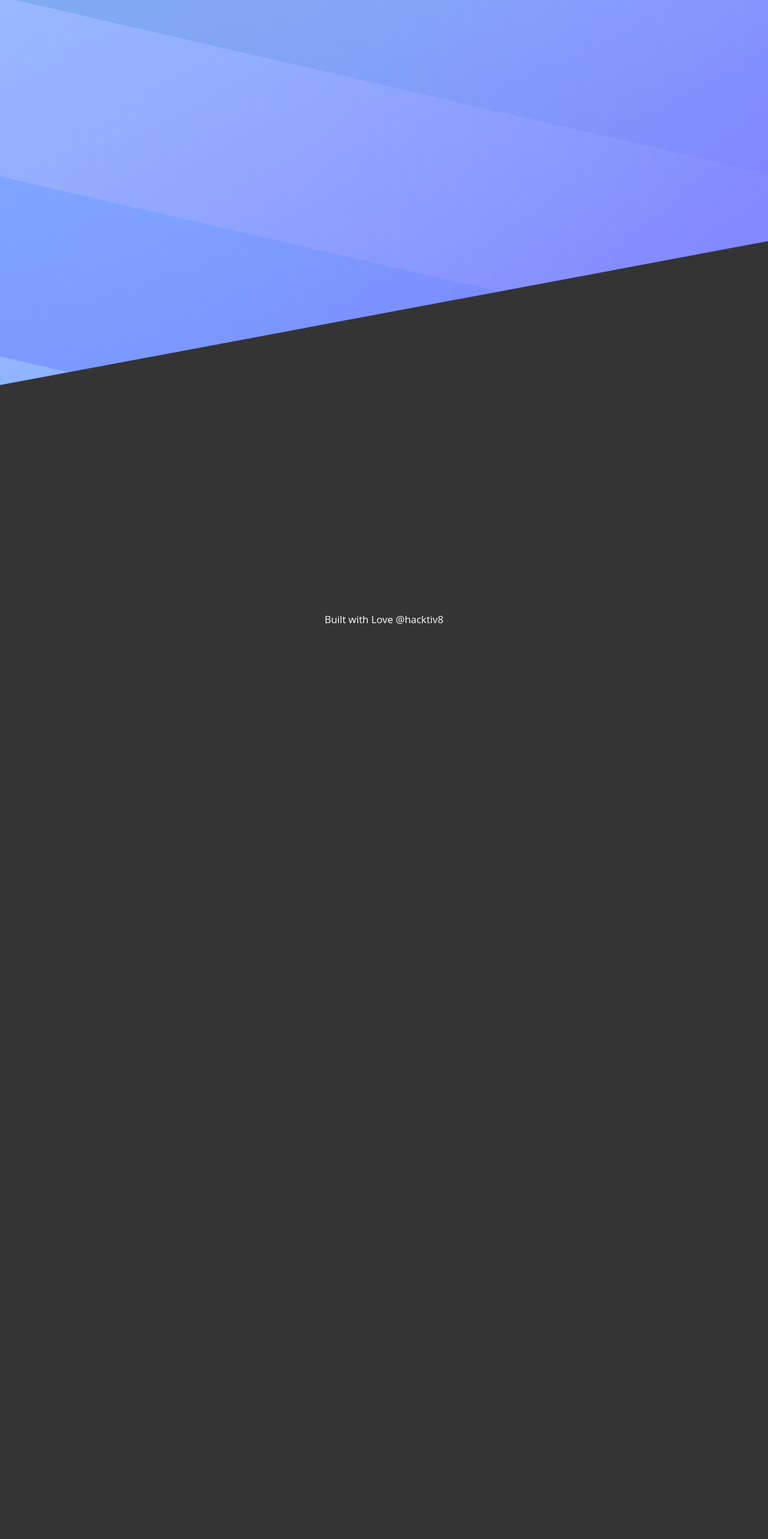
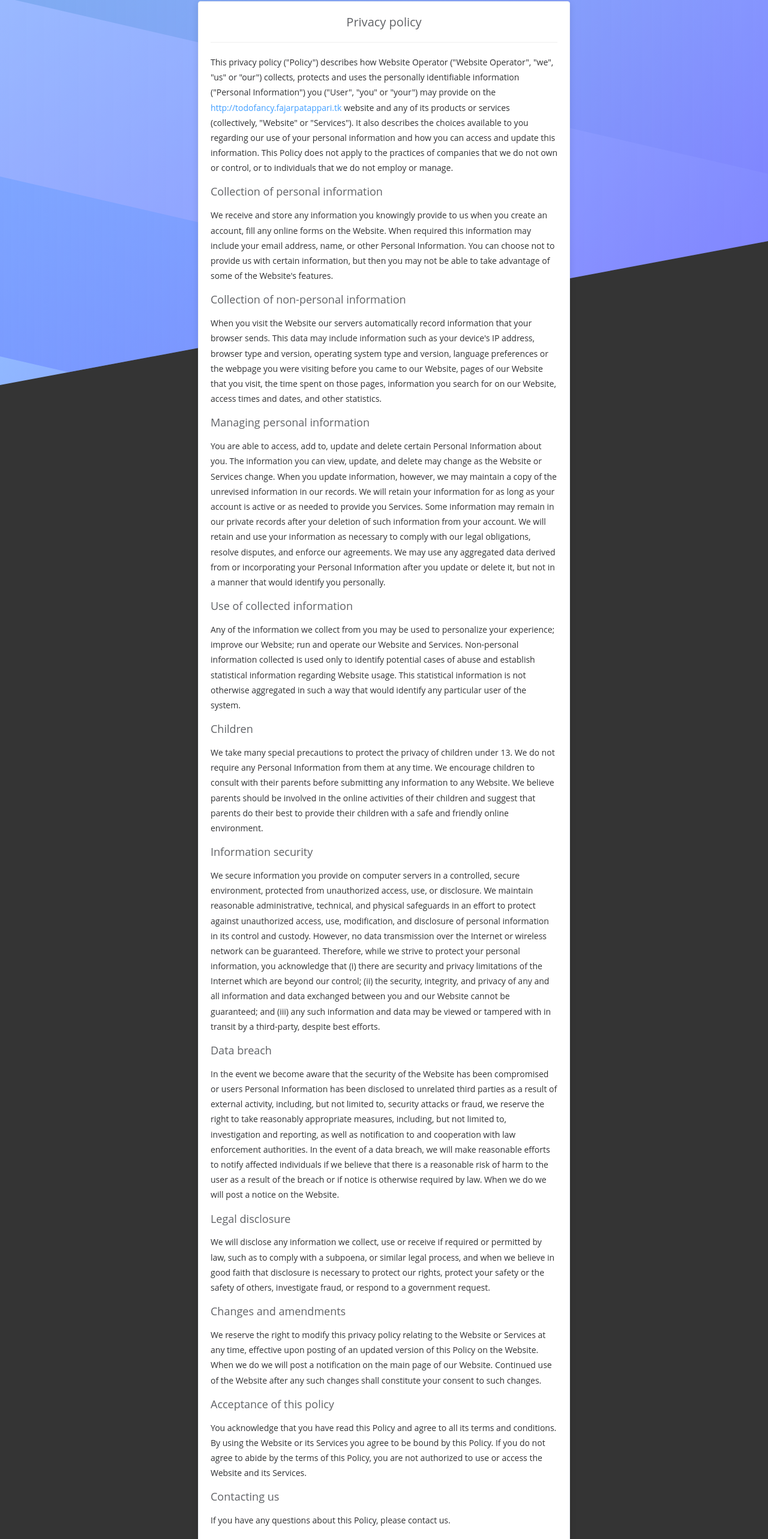
Before and after one commit to nosykretts/todofancy-frontend, a Vue app: page /privacypolicy in a window 1280 px wide. Shown: the part 158-2724 px from the top of the page at 60% size. Before the commit the page ends 1268 px from the top, so only its background shows below. Built offline with nearby package versions, Linux system fonts and the light colour scheme; what vue-facebook-signin-button, vue-touch would draw is missing.

Commit message:
Add privacy policy page

```diff
--- /dev/null
+++ b/src/components/PrivacyPage.vue
@@ -0,0 +1,54 @@
+<template>
+    <el-card class="box-card">
+        <h1 style="text-align:center;">Privacy policy</h1>
+        <hr>
+        <p>This privacy policy ("Policy") describes how Website Operator ("Website Operator", "we", "us" or "our") collects, protects and uses the personally identifiable information ("Personal Information") you ("User", "you" or "your") may provide on the
+            <a target="_blank" rel="nofollow" href="http://todofancy.fajarpatappari.tk">http://todofancy.fajarpatappari.tk</a> website and any of its products or services (collectively, "Website" or "Services"). It also describes the choices available to you regarding our use of your personal information and how you can access and update this information. This Policy does not apply to the practices of companies that we do not own or control, or to individuals that we do not employ or manage.</p>
+
+        <h2>Collection of personal information</h2>
+
+        <p>We receive and store any information you knowingly provide to us when you create an account, fill any online forms on the Website. When required this information may include your email address, name, or other Personal Information. You can choose not to provide us with certain information, but then you may not be able to take advantage of some of the Website's features.</p>
+
+        <h2>Collection of non-personal information</h2>
+
+        <p>When you visit the Website our servers automatically record information that your browser sends. This data may include information such as your device's IP address, browser type and version, operating system type and version, language preferences or the webpage you were visiting before you came to our Website, pages of our Website that you visit, the time spent on those pages, information you search for on our Website, access times and dates, and other statistics.</p>
+
+        <h2>Managing personal information</h2>
+
+        <p>You are able to access, add to, update and delete certain Personal Information about you. The information you can view, update, and delete may change as the Website or Services change. When you update information, however, we may maintain a copy of the unrevised information in our records. We will retain your information for as long as your account is active or as needed to provide you Services. Some information may remain in our private records after your deletion of such information from your account. We will retain and use your information as necessary to comply with our legal obligations, resolve disputes, and enforce our agreements. We may use any aggregated data derived from or incorporating your Personal Information after you update or delete it, but not in a manner that would identify you personally.</p>
+
+        <h2>Use of collected information</h2>
+
+        <p>Any of the information we collect from you may be used to personalize your experience; improve our Website; run and operate our Website and Services. Non-personal information collected is used only to identify potential cases of abuse and establish statistical information regarding Website usage. This statistical information is not otherwise aggregated in such a way that would identify any particular user of the system.</p>
+
+        <h2>Children</h2>
+
+        <p>We take many special precautions to protect the privacy of children under 13. We do not require any Personal Information from them at any time. We encourage children to consult with their parents before submitting any information to any Website. We believe parents should be involved in the online activities of their children and suggest that parents do their best to provide their children with a safe and friendly online environment.</p>
+
+        <h2>Information security</h2>
+
+        <p>We secure information you provide on computer servers in a controlled, secure environment, protected from unauthorized access, use, or disclosure. We maintain reasonable administrative, technical, and physical safeguards in an effort to protect against unauthorized access, use, modification, and disclosure of personal information in its control and custody. However, no data transmission over the Internet or wireless network can be guaranteed. Therefore, while we strive to protect your personal information, you acknowledge that (i) there are security and privacy limitations of the Internet which are beyond our control; (ii) the security, integrity, and privacy of any and all information and data exchanged between you and our Website cannot be guaranteed; and (iii) any such information and data may be viewed or tampered with in transit by a third-party, despite best efforts.</p>
+
+        <h2>Data breach</h2>
+
+        <p>In the event we become aware that the security of the Website has been compromised or users Personal Information has been disclosed to unrelated third parties as a result of external activity, including, but not limited to, security attacks or fraud, we reserve the right to take reasonably appropriate measures, including, but not limited to, investigation and reporting, as well as notification to and cooperation with law enforcement authorities. In the event of a data breach, we will make reasonable efforts to notify affected individuals if we believe that there is a reasonable risk of harm to the user as a result of the breach or if notice is otherwise required by law. When we do we will post a notice on the Website.</p>
+
+        <h2>Legal disclosure</h2>
+
+        <p>We will disclose any information we collect, use or receive if required or permitted by law, such as to comply with a subpoena, or similar legal process, and when we believe in good faith that disclosure is necessary to protect our rights, protect your safety or the safety of others, investigate fraud, or respond to a government request.</p>
+
+        <h2>Changes and amendments</h2>
+
+        <p>We reserve the right to modify this privacy policy relating to the Website or Services at any time, effective upon posting of an updated version of this Policy on the Website. When we do we will post a notification on the main page of our Website. Continued use of the Website after any such changes shall constitute your consent to such changes.</p>
+
+        <h2>Acceptance of this policy</h2>
+
+        <p>You acknowledge that you have read this Policy and agree to all its terms and conditions. By using the Website or its Services you agree to be bound by this Policy. If you do not agree to abide by the terms of this Policy, you are not authorized to use or access the Website and its Services.</p>
+
+        <h2>Contacting us</h2>
+
+        <p>If you have any questions about this Policy, please contact us.</p>
+
+        <p>This document was last updated on December 29, 2017</p>
+    </el-card>
+</template>
--- a/src/router/index.js
+++ b/src/router/index.js
@@ -3,7 +3,7 @@ import Router from 'vue-router'
 import Home from '@/components/Home'
 import TodoList from '@/components/TodoList'
 import LoginPage from '@/components/LoginPage'
-
+import PrivacyPage from '@/components/PrivacyPage'
 Vue.use(Router)
 
 let commonRoute = [
@@ -18,7 +18,13 @@ let commonRoute = [
     name: 'loginPage',
     component: LoginPage,
     meta : {}
-  }
+  },
+  {
+    path: '/privacypolicy',
+    name: 'privacyPolicy',
+    component: PrivacyPage,
+    meta : {}
+  },
 ]
 
 let authRoute = [
```
